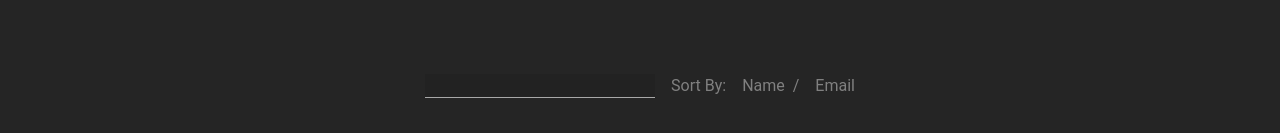
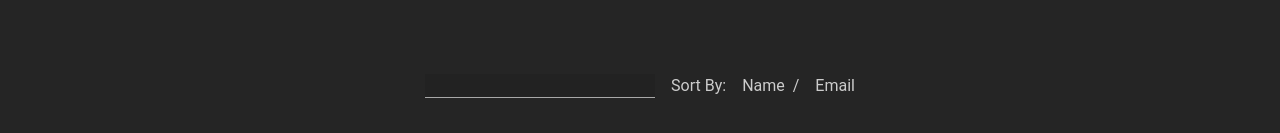
Before and after one commit to nivb52/react-bitcoin, a React (Create React App) app: page /contacts in a window 1280 px wide. Shown: the part 141-274 px from the top of the page. Built offline with nearby package versions, Linux system fonts and the light colour scheme; grey boxes are pictures that could not be loaded.

Commit message:
lighter grey for accesability purposes

```diff
--- a/src/cmps/ContactFilter.js
+++ b/src/cmps/ContactFilter.js
@@ -32,7 +32,7 @@ export default class ContactFilter extends React.Component {
         return (
 
             <section className="flex flex-row justify-center">
-                <div className="text-grey">
+                <div className="text-grey-light">
                     {
                         <input className="input-box"
                             type="text"
@@ -45,14 +45,14 @@ export default class ContactFilter extends React.Component {
                     </div>
 
                     <button onClick={this.handleSort}
-                        className="inline transparent text-grey mar-left-1rem mar-top-1rem pointer">
+                        className="inline transparent text-grey-light mar-left-1rem mar-top-1rem pointer">
                         Name
                     </button>
 
                     <span>&nbsp;&nbsp;/</span>
 
                     <button onClick={this.handleSort}
-                        className="inline transparent text-grey mar-left-1rem mar-top-1rem pointer">
+                        className="inline transparent text-grey-light mar-left-1rem mar-top-1rem pointer">
                         Email
                     </button>
                 </div>
```
